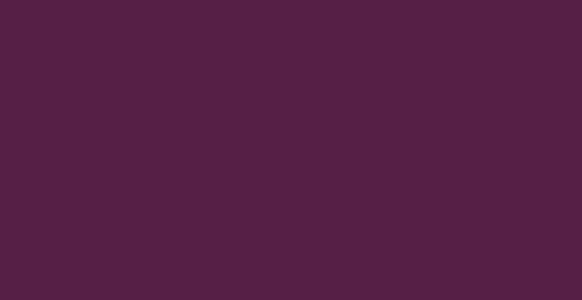
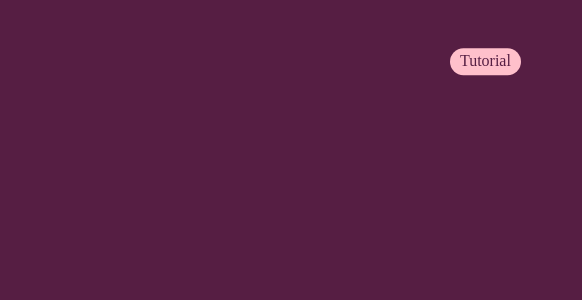
Before and after one commit to quasilevel/boolviz, a plain HTML site: page index.html in a window 1280 px wide. Shown: the top 300 px of the page, 698-1280 px from the left. Drawn offline with Linux system fonts and the light colour scheme.

Commit message:
the link is now visible on the app

```diff
--- a/index.html
+++ b/index.html
@@ -5,6 +5,7 @@
   </head>
   <body class="hide-el">
     <img id="logo" src="/src/svg/Logo.svg" title="Boolviz" alt="Boolviz_Logo">
+    <a id="tutorial" href="./tutorial/">Tutorial</a>
     <div id="gates-pallete">
       <div title="input terminal" data-type='in' class='gate-con'>
         <svg width="60px" height="60px" viewbox="0 0 60 60">
```
